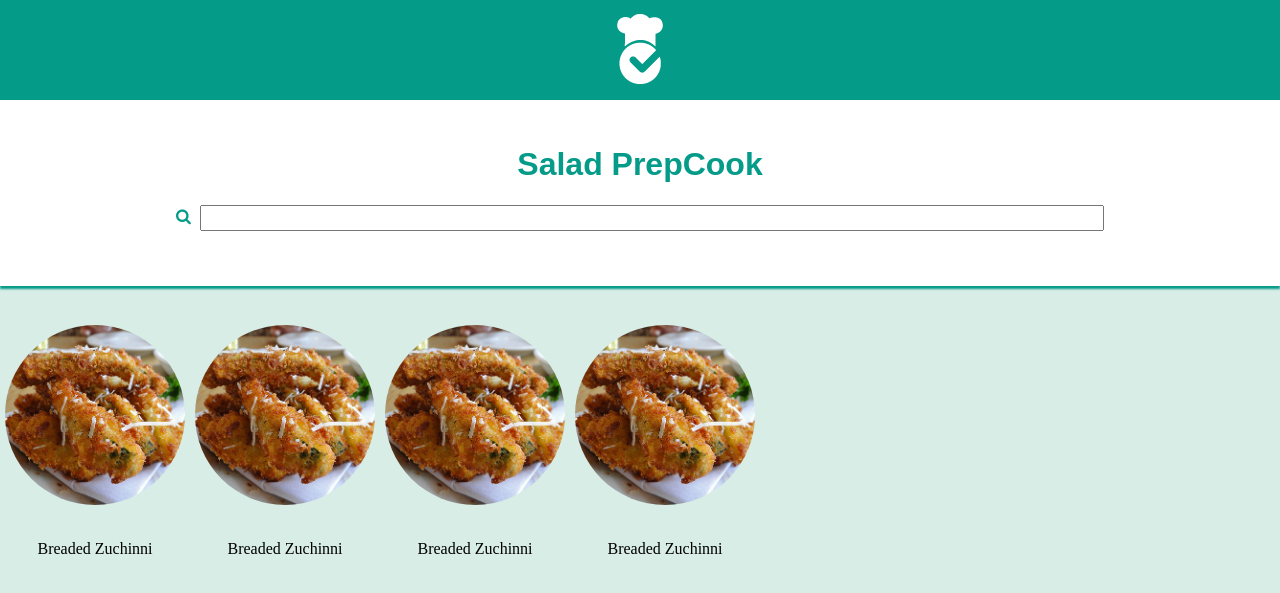
After one commit to djuarez94/recipeReview_Application, a PHP site: page /recipes.php in a window 1280 px wide. The commit adds this page. Shown: the top 593 px of the page. Run offline with PHP 8.4, Linux system fonts and the light colour scheme.

Commit message:
replaced recipeProfile.php with recipes.php and gave recipes.php some css

```diff
--- a/css/styles.css
+++ b/css/styles.css
@@ -86,18 +86,33 @@ i {
   height: 20px;
 }
 
-.recipeItem {
-  margin: auto;
-  padding: 30px 10px 10px 10px;
-}
-
 .item {
   background-color: red;
   margin-right: 180px;
   padding: 10px;
-  display: inline;
+  text-align: center;
+  display: block;
 }
 
-.itemImg {
-  border-radius: 100%;
+.itemGallery {
+  margin-top: 1.5em;
 }
+
+div.recipeItem {
+    margin: 5px;
+    float: left;
+    width: 180px;
+    padding-top: 10px;
+}
+
+div.recipeItem img {
+    width: 100%;
+    height: auto;
+
+    border-radius: 100%;
+}
+
+div.title {
+    padding: 15px;
+    text-align: center;
+}
--- a/index.php
+++ b/index.php
@@ -14,7 +14,7 @@
 			</header>
 				<div class="positions">
 					<nav>
-						<a href="recipeProfile.php">Salads</a>
+						<a href="recipes.php">Salads</a>
 						<a href="#">Slicer</a>
 						<a href="#">Oven</a>
 						<a href="#">Production</a>
--- /dev/null
+++ b/recipes.php
@@ -0,0 +1,60 @@
+<!DOCTYPE html>
+<html>
+	<head>
+		<meta charset="utf-8">
+		<title>Recipe Viewer</title>
+		<link rel="stylesheet" href="css/styles.css">
+		<link rel="stylesheet" href="https://cdnjs.cloudflare.com/ajax/libs/font-awesome/4.7.0/css/font-awesome.min.css">
+	</head>
+	<body>
+		<div class="container">
+			<header>
+				<a href="index.php">
+					<img class="logo" src="img/cookCheckLoogo_70px.png">
+				</a>
+			</header>
+			<div class="search">
+				<h1 class="positionName">Salad PrepCook</h1>
+				<i class="fa fa-search" aria-hidden="true"></i>
+				<input class="searchPos" type="text" name="" value="">
+			</div>
+
+			<div class="itemGallery">
+				<div class="recipeItem">
+					<a target="_blank" href="recipeProfile.php">
+	    				<img class="itemImg" src="img/zuchini_PH.jpg" width="170px">
+	  				</a>
+		  			<div class="title">
+						<p>Breaded Zuchinni</p>
+					</div>
+				</div>
+				<div class="recipeItem">
+					<a target="_blank" href="recipeProfile.php">
+	    				<img class="itemImg" src="img/zuchini_PH.jpg" width="170px">
+	  				</a>
+		  			<div class="title">
+						<p>Breaded Zuchinni</p>
+					</div>
+				</div>
+				<div class="recipeItem">
+					<a target="_blank" href="recipeProfile.php">
+	    				<img class="itemImg" src="img/zuchini_PH.jpg" width="170px">
+	  				</a>
+		  			<div class="title">
+						<p>Breaded Zuchinni</p>
+					</div>
+				</div>
+				<div class="recipeItem">
+					<a target="_blank" href="recipeProfile.php">
+	    				<img class="itemImg" src="img/zuchini_PH.jpg" width="170px">
+	  				</a>
+		  			<div class="title">
+						<p>Breaded Zuchinni</p>
+					</div>
+				</div>
+			</div>
+
+		</div>
+
+	</body>
+</html>
```
Also changed, not shown: recipeProfile.php (+1 -23 lines).
